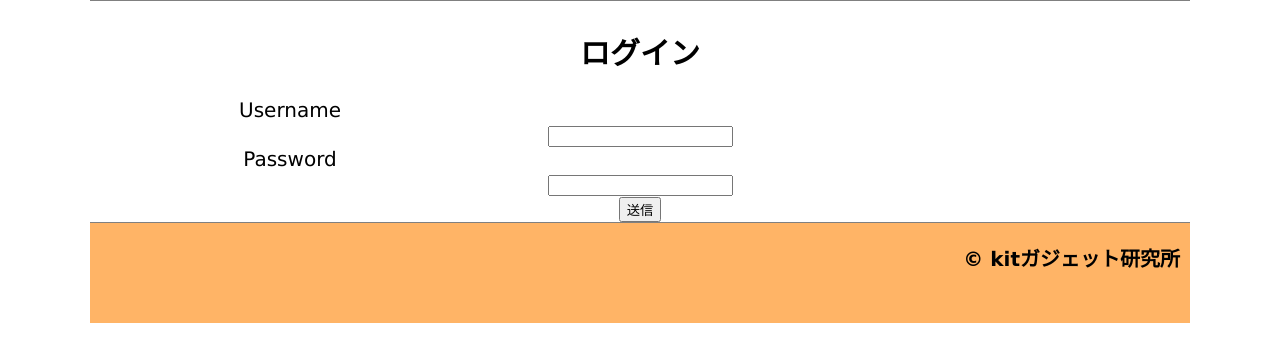
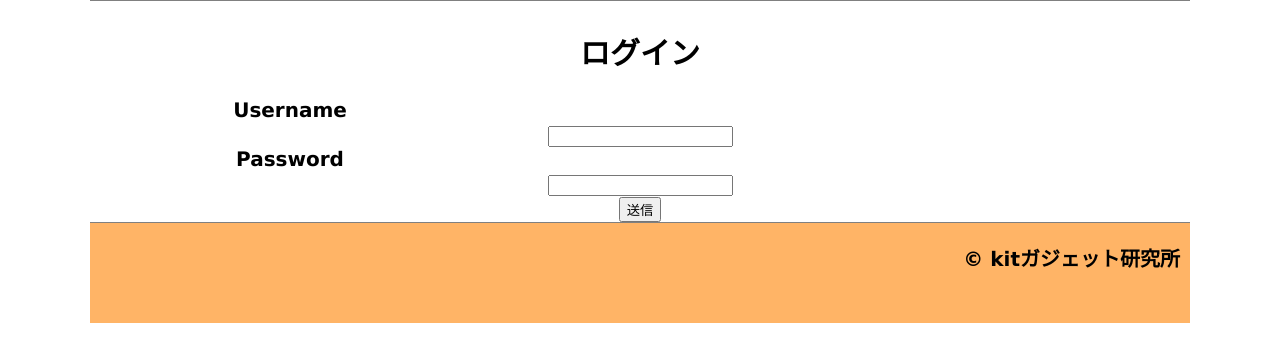
Before and after one commit to StudioAquatan/Calamitect, a Django app: page /user/login/ in a window 1280 px wide. Shown: the part 61-423 px from the top of the page. Run offline with Django 3.2, Linux system fonts and the light colour scheme; some libraries are stand-ins or nearby versions.

Commit message:
fix 'font-weight'

```diff
--- a/src/templates/accounts/login.html
+++ b/src/templates/accounts/login.html
@@ -6,7 +6,7 @@
       <h2>ログイン</h2>
           {% csrf_token %}
           {% for field in form %}
-                <div style="width: 200px; font-size: 2rem; font-wight: bold; margin-left: 100px;">{{ field.label }}</div>
+                <div style="width: 200px; font-size: 2rem; font-weight: bold; margin-left: 100px;">{{ field.label }}</div>
                 {{ field }}
                 {% if field.errors %}
                     <p>{{ field.errors.0 }}</p>
```
